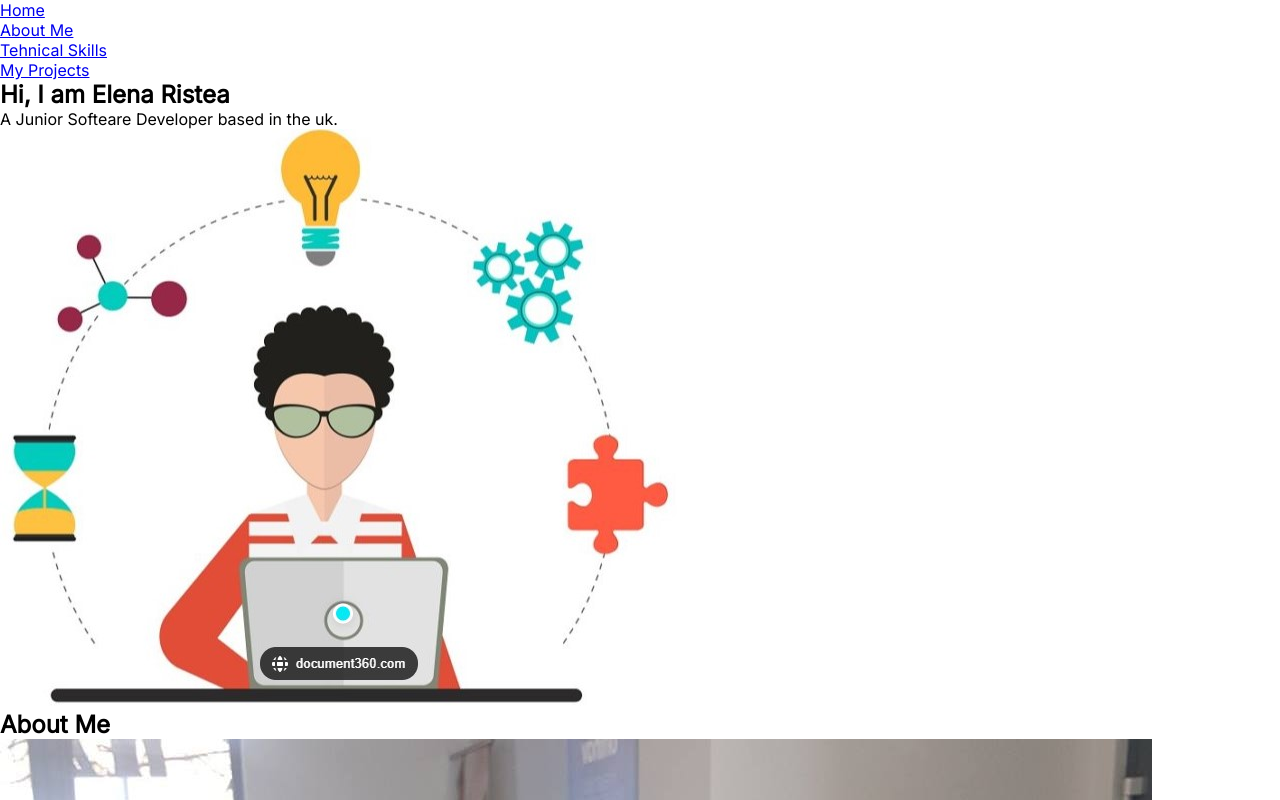
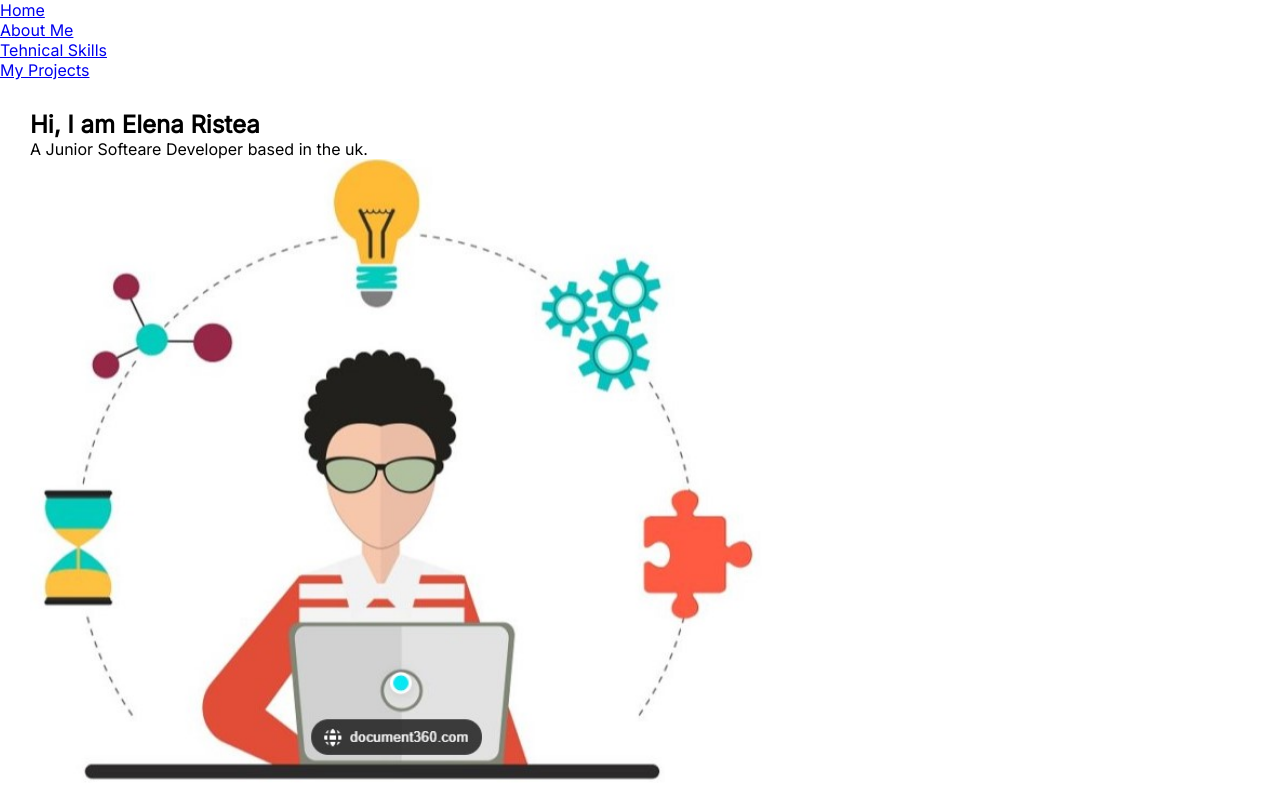
Before and after one commit to Cris2508/My-Portofolio, a plain HTML site: page index.html in a window 1280 px wide. Shown: the top 800 px of the page. Drawn offline with Linux system fonts and the light colour scheme.

Commit message:
added styling for intro

```diff
--- a/index.html
+++ b/index.html
@@ -37,14 +37,14 @@
       <p class="intro__description">
         A Junior Softeare Developer based in the uk.
       </p>
-      <img src="images/web-developer.jpg" alt="A Web Developer" />
+      <img class="intro__image" src="images/web-developer.jpg" alt="A Web Developer" />
     </section>
 
     <!-- About Me -->
 
     <section class="about-me" id="about">
-      <h2 class="section__tittle section__title--about">About Me</h2>
-      <p class="section__subtitle section__subtitle--about"></p>
+      <h2 class="about-me__title">About Me</h2>
+      <p class="about-me__description"></p>
 
       <img src="images/profile_picture.jpg" alt="Picture of Elena Ristea" />
 
--- a/style.scss
+++ b/style.scss
@@ -9,6 +9,14 @@
     display: none;
 }
 
+.intro{
+    display: flex;
+    flex-direction: column;
+    padding: 30px;
+    .intro__image{
+        width: 60%;
+    }
+}
 
 @media screen and (min-width: 1024px) {
     .nav {
```
Also changed, not shown: style.css, 1 other file.
